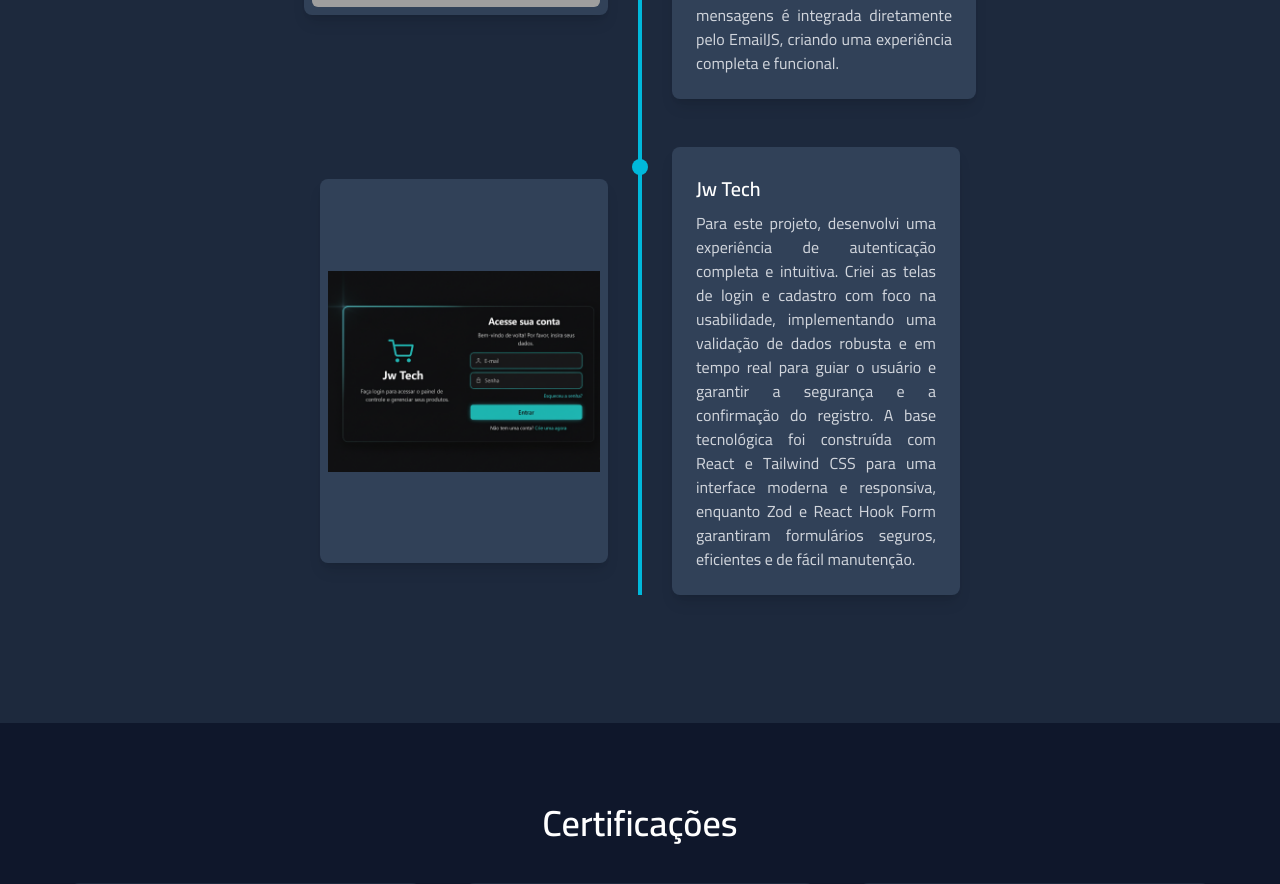
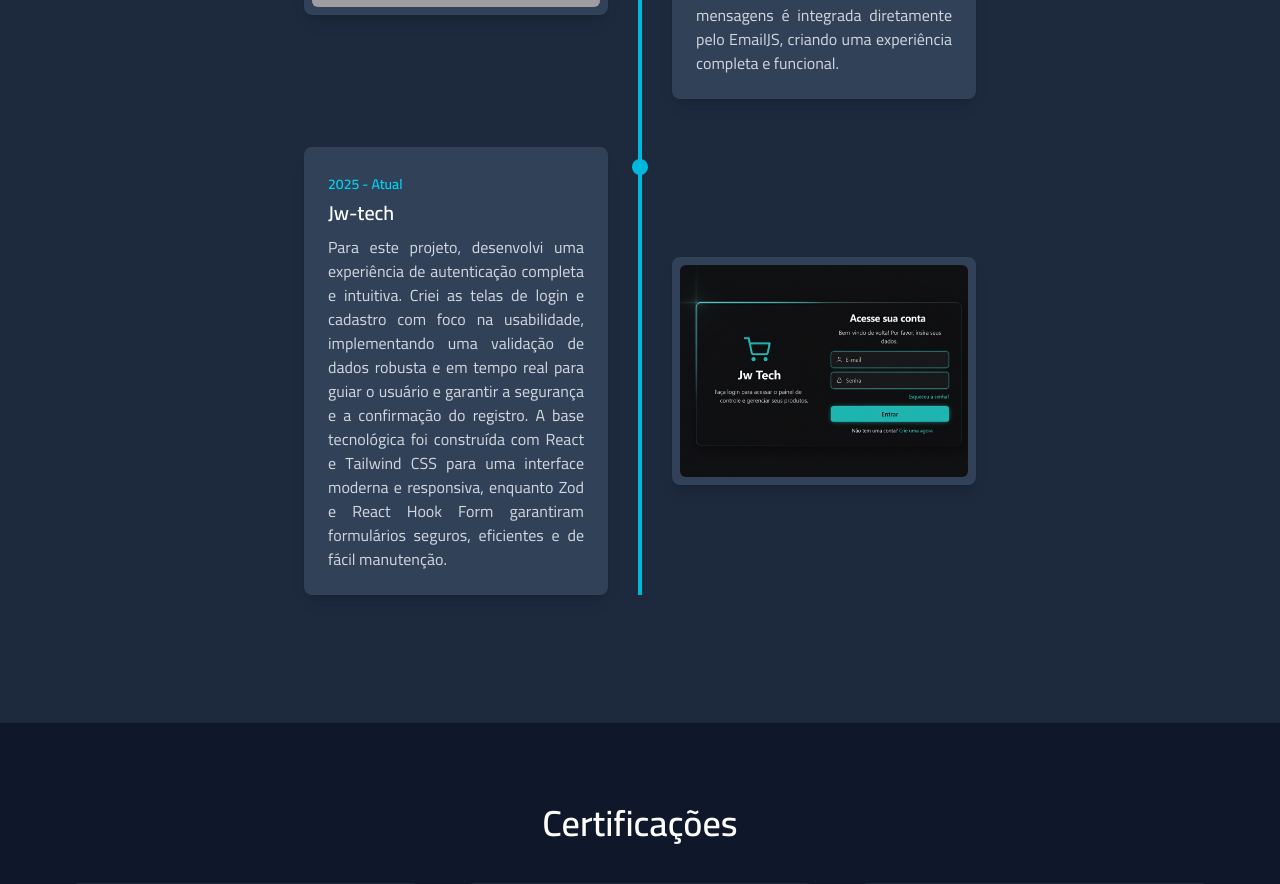
Before and after one commit to DevWerik/my-portifolio, a React (Vite) app: page / in a window 1280 px wide. Shown: the part 3947-4831 px from the top of the page. Built offline with nearby package versions, Linux system fonts and the light colour scheme; grey boxes are pictures that could not be loaded.

Commit message:
fix: login project section

```diff
--- a/src/App.tsx
+++ b/src/App.tsx
@@ -500,35 +500,36 @@
                 </div>
               </div>
             </div>
-            <div className="w-full px-4 mb-12">
-              <div className="relative max-w-5xl mx-auto">
-                <div className="md:flex items-center md:gap-x-16">
-                  <div className="md:w-1/2 flex items-center justify-center">
-                    <div className="bg-slate-700 h-96 w-full flex items-center justify-center p-2 rounded-lg shadow-lg hover:shadow-cyan-500/50 transition-shadow duration-300">
+            <div className="relative mb-12">
+              <div className="md:flex items-center flex-row-reverse">
+                <div className="md:w-1/2 md:pl-8">
+                  <div className="bg-slate-700 p-2 rounded-lg shadow-lg hover:shadow-cyan-500/50 transition-shadow duration-300">
                     <img
-                        src="/img/tech.png"
-                        alt="Imagem do Portifolio"
-                        className="rounded-md w-full h-full object-contain"
+                      src="/img/jwt.png"
+                      alt="Logo da Instituição"
+                      className="rounded-md w-full"
                     />
                   </div>
                 </div>
 
-                  <div className="md:w-1/2 mt-6 md:mt-0">
-                    <div className="absolute w-4 h-4 bg-cyan-500 rounded-full left-1/2 -translate-x-1/2 mt-3 hidden md:block"></div>
+                <div className="md:w-1/2 md:pr-8 mt-6 md:mt-0">
+                  <div className="absolute w-4 h-4 bg-cyan-500 rounded-full left-1/2 transform -translate-x-1/2 mt-3 hidden md:block"></div>
                   <div className="bg-slate-700 p-6 rounded-lg shadow-lg hover:scale-105 transition-transform duration-300">
-                      <h3 className="text-xl font-bold mt-1 mb-2">Jw Tech</h3>
+                    <span className="text-sm font-semibold text-cyan-400">
+                      2025 - Atual
+                    </span>
+                    <h3 className="text-xl font-bold mt-1 mb-2">Jw-tech</h3>
                     <p className="text-gray-300 text-justify">
                       Para este projeto, desenvolvi uma experiência de
-                        autenticação completa e intuitiva. Criei as telas de
-                        login e cadastro com foco na usabilidade, implementando
-                        uma validação de dados robusta e em tempo real para
-                        guiar o usuário e garantir a segurança e a confirmação
-                        do registro. A base tecnológica foi construída com React
-                        e Tailwind CSS para uma interface moderna e responsiva,
+                      autenticação completa e intuitiva. Criei as telas de login
+                      e cadastro com foco na usabilidade, implementando uma
+                      validação de dados robusta e em tempo real para guiar o
+                      usuário e garantir a segurança e a confirmação do
+                      registro. A base tecnológica foi construída com React e
+                      Tailwind CSS para uma interface moderna e responsiva,
                       enquanto Zod e React Hook Form garantiram formulários
                       seguros, eficientes e de fácil manutenção.
                     </p>
-                    </div>
                   </div>
                 </div>
               </div>
```
Also changed, not shown: public/img/jwt.png (renamed from public/img/tech.png). Lines whose indentation alone changed are shown as unchanged.
